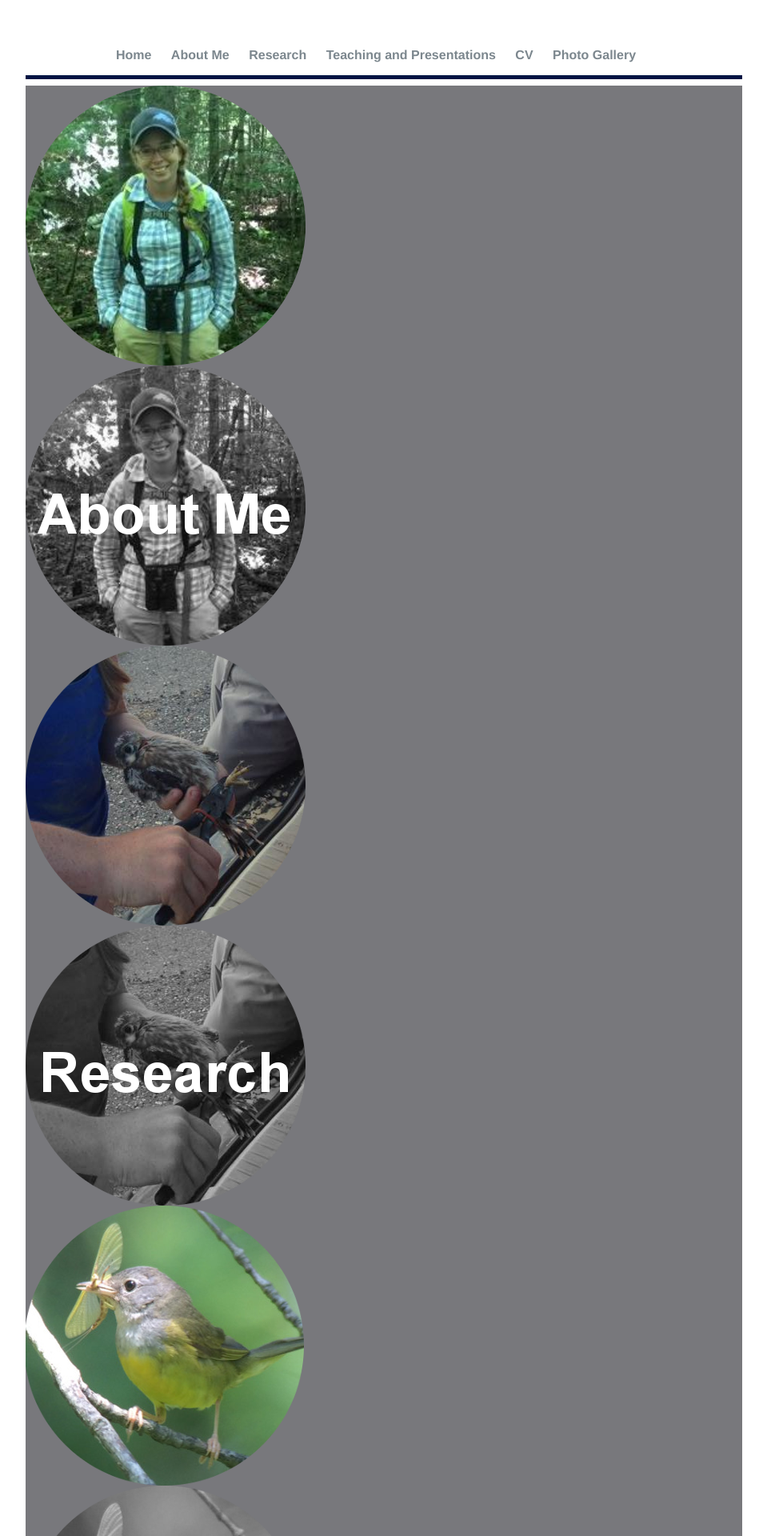
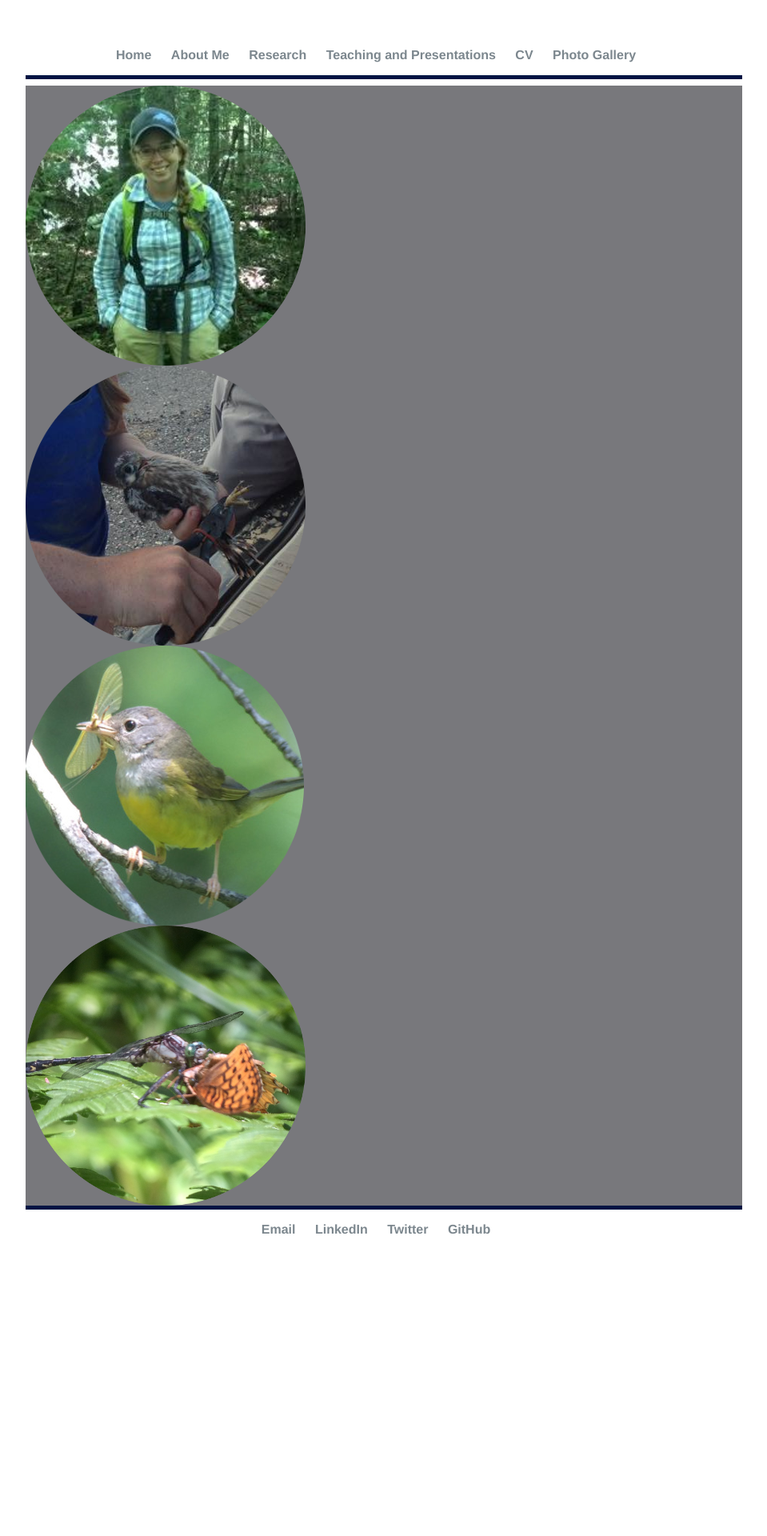
Before and after one commit to elizagrames/elizagrames.github.io, a Jekyll site: the page built from index.html, in a window 1280 px wide. Shown: the top 1920 px of the page at 80% size, without its empty margins (160-1119 px from the left). Built offline with Jekyll 4.4.1, drawn with Linux system fonts in a browser that asks for light colours; after the commit the page ends 1606 px from its top, so only the background shows below that.

Commit message:
Update index.html

```diff
--- a/index.html
+++ b/index.html
@@ -18,18 +18,14 @@ title: Eliza Grames, Ecology PhD Student
 <div class="blurb">
 <a class="button-image" href="/about">
 <img src="https://github.com/elizagrames/elizagrames.github.io/blob/master/images/me.png?raw=true" border="0" /><span>
-  <img src="https://github.com/elizagrames/elizagrames.github.io/blob/master/images/me-bw.png?raw=true" />
 		</span></a><a class="button-image" href="/research">
 	<img src="https://github.com/elizagrames/elizagrames.github.io/blob/master/images/AMKE-chick.png?raw=true" border="0" /><span>
-  <img src="https://github.com/elizagrames/elizagrames.github.io/blob/master/images/AMKE-bw.png?raw=true" />
 	</span></a>
 	<a class="button-image" href="/teaching">
 	<img src="https://github.com/elizagrames/elizagrames.github.io/blob/master/images/MOWA-home.png?raw=true" border="0" /><span>
-  <img src="https://github.com/elizagrames/elizagrames.github.io/blob/master/images/MOWA-bw.png?raw=true" />
 	</span></a>
 <a class="button-image" href="/cv">
 	<img src="https://github.com/elizagrames/elizagrames.github.io/blob/master/images/dragon-home.png?raw=true" border="0" /><span>
-  <img src="https://github.com/elizagrames/elizagrames.github.io/blob/master/images/dragon-bw.png?raw=true" />
 	</span></a>
 
 </div>
```
